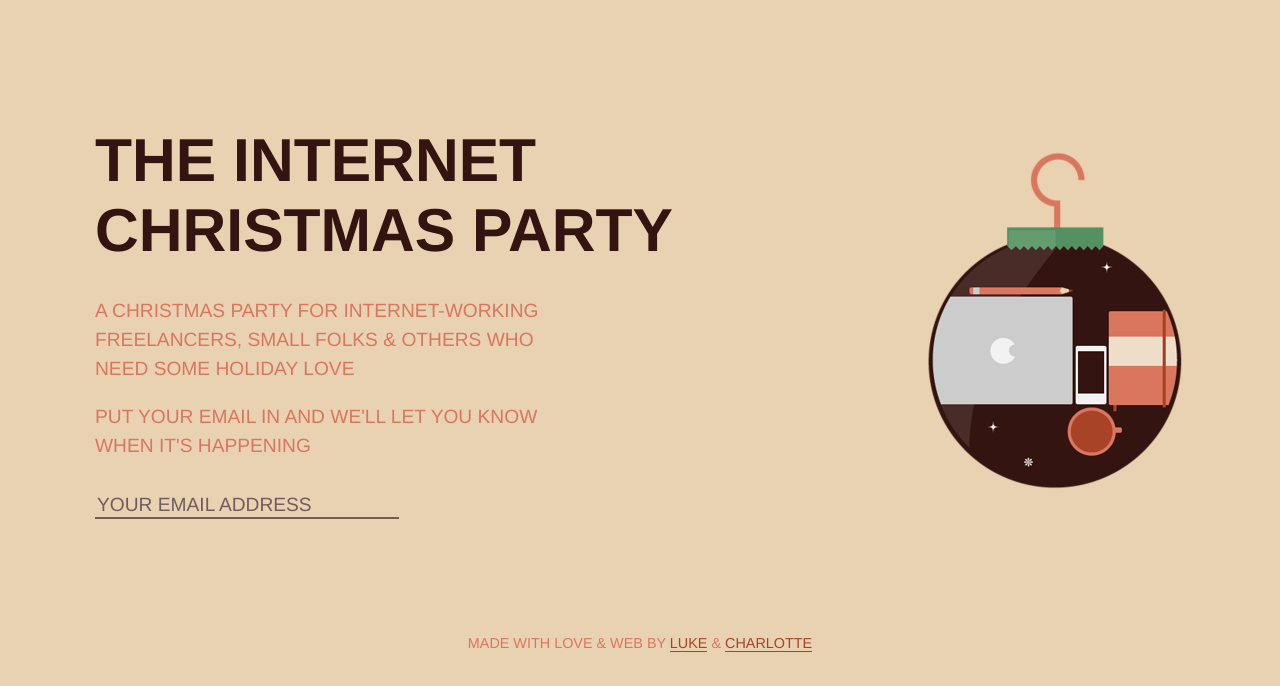
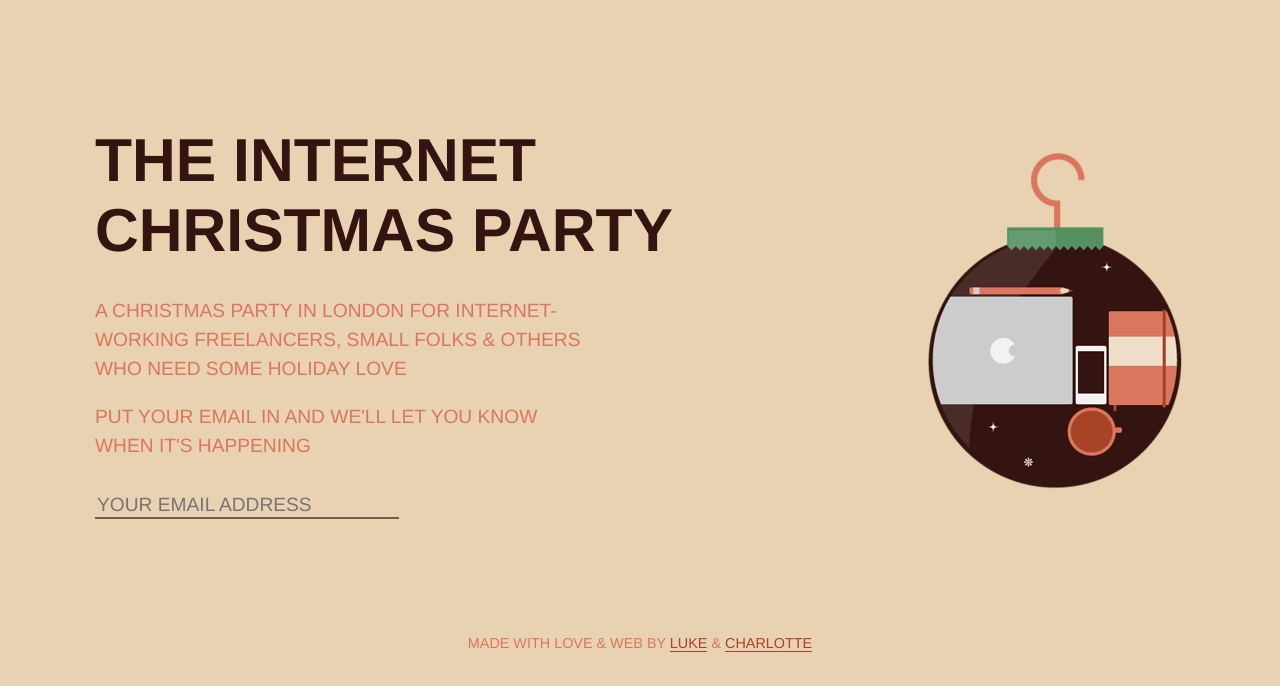
Before and after one commit to lurkmoophy/internetxmas, a plain HTML site: page index.html in a window 1280 px wide. Drawn offline with Linux system fonts and the light colour scheme.

Commit message:
Switched email Value to a placeholder Value, added event destination

```diff
--- a/index.html
+++ b/index.html
@@ -7,7 +7,7 @@
         <title>The Internet Xmas</title>
 
         <meta name="author" content="Charlotte Spencer, Luke Murphy-Wearmouth">
-        <meta name="description" content="A christmas party for internet-working freelancers and others who need some holiday love">
+        <meta name="description" content="A christmas party in London for internet-working freelancers and others who need some holiday love">
         <meta name="viewport" content="width=device-width, initial-scale=1">
 
         <!-- Styles -->
@@ -30,12 +30,12 @@
         			</h1>
         		</header>
 
-        		<p>A christmas party for internet-working Freelancers, small folks &amp; others who need some holiday love</p>
+        		<p>A christmas party in London for internet-working Freelancers, small folks &amp; others who need some holiday love</p>
         		<p>Put your email in and we'll let you know when it&apos;s happening</p>
 
         		<div id="mc_embed_signup">
-        			<form action="http://neverwood.us9.list-manage.com/subscribe/post?u=684ee5bf5d9e9eca2311219b5&amp;id=441f038eab" method="post" id="mc-embedded-subscribe-form" name="mc-embedded-subscribe-form" class="validate" target="_blank" novalidate>
-        				<input type="email" label="email" value="YOUR EMAIL ADDRESS" name="EMAIL"  id="mce-EMAIL">
+        			<form action="//neverwood.us9.list-manage.com/subscribe/post?u=684ee5bf5d9e9eca2311219b5&amp;id=441f038eab" method="post" id="mc-embedded-subscribe-form" name="mc-embedded-subscribe-form" class="validate" target="_blank" novalidate>
+        				<input type="email" label="email" placeholder="YOUR EMAIL ADDRESS" name="EMAIL"  id="mce-EMAIL">
         <!--
         			<div style="position: absolute; left: -5000px;"><input type="text" name="b_684ee5bf5d9e9eca2311219b5_441f038eab" tabindex="-1" value=""></div> -->
         			<div class="clear"><input type="submit" value="Submit" name="subscribe" id="mc-embedded-subscribe" class="button"></div>
```
